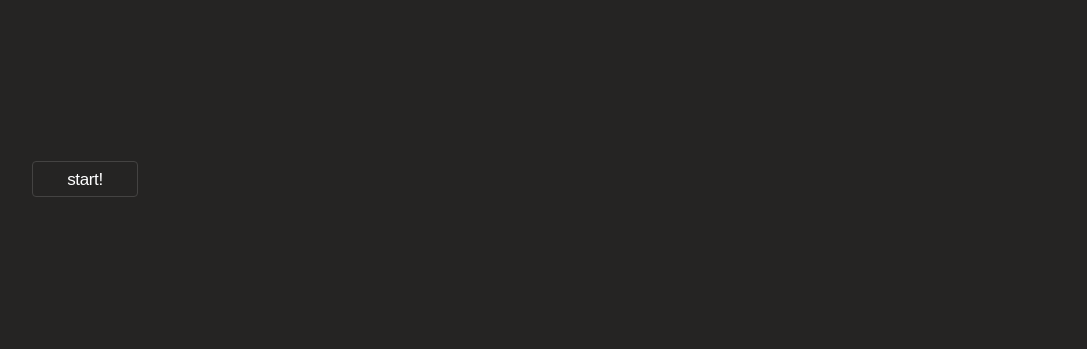
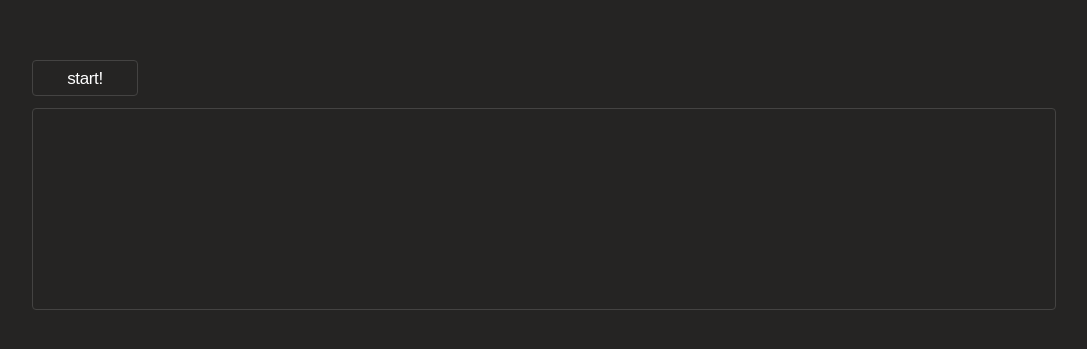
Before and after one commit to alex-js-ltd/fm-synth, a React (Create React App) app: page / in a window 1280 px wide. Shown: the part 229-578 px from the top of the page, without its empty margins (104-1191 px from the left). Built offline with nearby package versions, Linux system fonts and the light colour scheme.

Commit message:
refactor comp to hooks

```diff
--- a/src/App.tsx
+++ b/src/App.tsx
@@ -1,14 +1,17 @@
 import React, { useEffect } from 'react';
 import { useSynth } from 'context/synth-context';
-
+import { useSpectrumAnalayser } from 'utils/use-spectrum-analyser';
 import './App.css';
 
 function App() {
-  const { setAudioCtx } = useSynth();
+  const { setAudioCtx, nodes } = useSynth();
 
+  const { oscilloscope } = useSpectrumAnalayser(nodes?.analyser);
   return (
     <section>
       <button onClick={() => setAudioCtx(new AudioContext())}>start!</button>
+
+      <canvas ref={oscilloscope}></canvas>
     </section>
   );
 }
--- /dev/null
+++ b/src/utils/use-spectrum-analyser.ts
@@ -0,0 +1,71 @@
+import { useRef, useEffect } from 'react';
+import type { RefObject } from 'react';
+
+type SpectrumAnalyser = { oscilloscope: RefObject<HTMLCanvasElement> };
+
+const useSpectrumAnalayser = (analyser?: AnalyserNode): SpectrumAnalyser => {
+  const oscilloscope = useRef<HTMLCanvasElement>(null);
+
+  const createWaveForm = (
+    analyser?: AnalyserNode
+  ): Float32Array | undefined => {
+    if (!analyser) return;
+    return new Float32Array(analyser.frequencyBinCount);
+  };
+
+  const getTimeDomain = (analyser?: AnalyserNode, waveform?: Float32Array) => {
+    if (!analyser || !waveform) return;
+    analyser.getFloatTimeDomainData(waveform);
+  };
+
+  const updateWaveform = (waveform?: Float32Array, analyser?: AnalyserNode) => {
+    if (!waveform || !analyser) return;
+    requestAnimationFrame(() => updateWaveform(waveform, analyser));
+    analyser.getFloatTimeDomainData(waveform);
+  };
+
+  const drawOscilloscope = (
+    scopeContext: CanvasRenderingContext2D | null,
+    scopeCanvas: HTMLCanvasElement | null,
+    waveform: Float32Array
+  ) => {
+    if (!scopeContext || !scopeCanvas || !waveform) return;
+
+    requestAnimationFrame(() =>
+      drawOscilloscope(scopeContext, scopeCanvas, waveform)
+    );
+    scopeContext.clearRect(0, 0, scopeCanvas.width, scopeCanvas.height);
+    scopeContext.beginPath();
+    for (let i = 0; i < waveform.length; i++) {
+      const x = i;
+      const y = (0.5 + waveform[i] / 2) * scopeCanvas.height;
+      if (i === 0) {
+        scopeContext.moveTo(x, y);
+      } else {
+        scopeContext.lineTo(x, y);
+      }
+    }
+    scopeContext.stroke();
+  };
+
+  useEffect(() => {
+    const waveform = createWaveForm(analyser);
+    getTimeDomain(analyser, waveform);
+    updateWaveform(waveform, analyser);
+
+    const scopeCanvas = oscilloscope.current;
+
+    if (!scopeCanvas || !waveform) return;
+    scopeCanvas.width = waveform.length;
+    scopeCanvas.height = 200;
+    const scopeContext = scopeCanvas.getContext('2d');
+
+    if (!scopeContext) return;
+    scopeContext.strokeStyle = '#7efbec';
+    drawOscilloscope(scopeContext, scopeCanvas, waveform);
+  }, [analyser]);
+
+  return { oscilloscope };
+};
+
+export { useSpectrumAnalayser };
```
